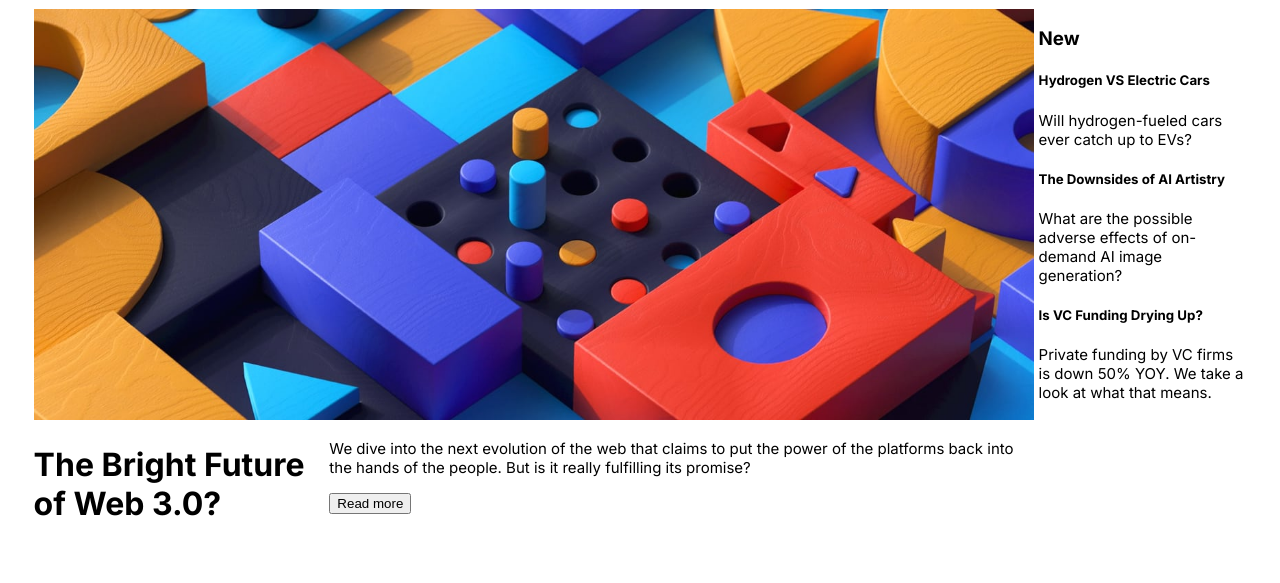
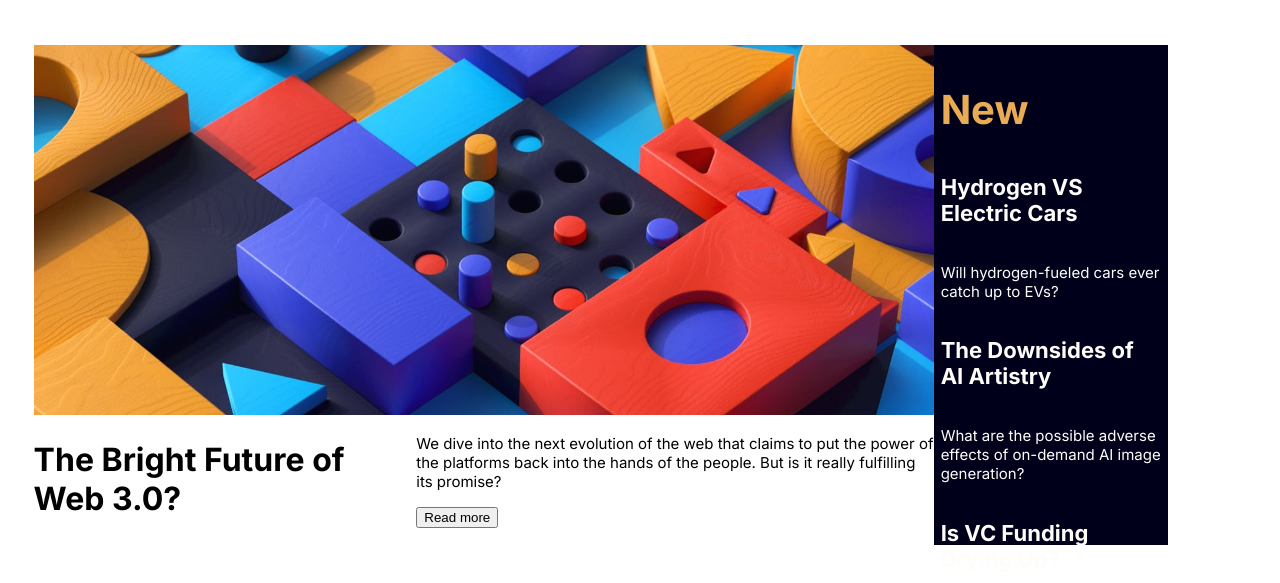
Before and after one commit to abdmud/news-homepage, a plain HTML site: page index.html in a window 1280 px wide. Shown: the part 77-660 px from the top of the page. Drawn offline with Linux system fonts and the light colour scheme.

Commit message:
layout changes

```diff
--- a/index.html
+++ b/index.html
@@ -58,15 +58,15 @@
       </div>
 
       <div class="col-grid">
-        <h3>New</h3>
+        <h3 class="new-title">New</h3>
 
-        <h5>Hydrogen VS Electric Cars</h5>
+        <h5 class="sub-heading">Hydrogen VS Electric Cars</h5>
         <p>Will hydrogen-fueled cars ever catch up to EVs?</p>
 
-        <h5>The Downsides of AI Artistry</h5>
+        <h5 class="sub-heading">The Downsides of AI Artistry</h5>
         <p>What are the possible adverse effects of on-demand AI image generation?</p>
 
-        <h5>Is VC Funding Drying Up?</h5>
+        <h5 class="sub-heading">Is VC Funding Drying Up?</h5>
         <p>Private funding by VC firms is down 50% YOY. We take a look at what that means.</p>
 
       </div>
--- a/style.css
+++ b/style.css
@@ -34,17 +34,34 @@ ul {
 }
 .container {
     display: grid;
-    grid-template-columns: 3fr 1fr; /* Three columns of equal width */
-
-    grid-gap: 5px; /* Gap between grid cells */
+    grid-template-columns: 1.5fr 0.75fr; /* Three columns of equal width */
+    margin-top: 3%;
   }
-  .hero-img {
-    width: 1000px;
-  }
-  .hero-image {
-    grid-column: 1 / span 2; /* Image spans three columns */
-    grid-row: 1 / span 2; /* Image spans two rows */
-  }
+.grid {
+    width: 900px;
+    height: 500px;
+}
+.hero-image, .hero-img {
+    width: 900px;
+}
 .hero-text {
     display: flex;
+    width: 100%;
 }
+.paragraph {
+    width: 70%;
+}
+.col-grid {
+    background-color: var(--veryDarkBlue);
+    color: var(--offWhite);
+    height: 500px;
+    padding: 0 3%;
+}
+.new-title {
+    font-size: 40px;
+    color: var(--softOrange);
+}
+.sub-heading {
+    font-weight: 700;
+    font-size: 22px;
+}
```
